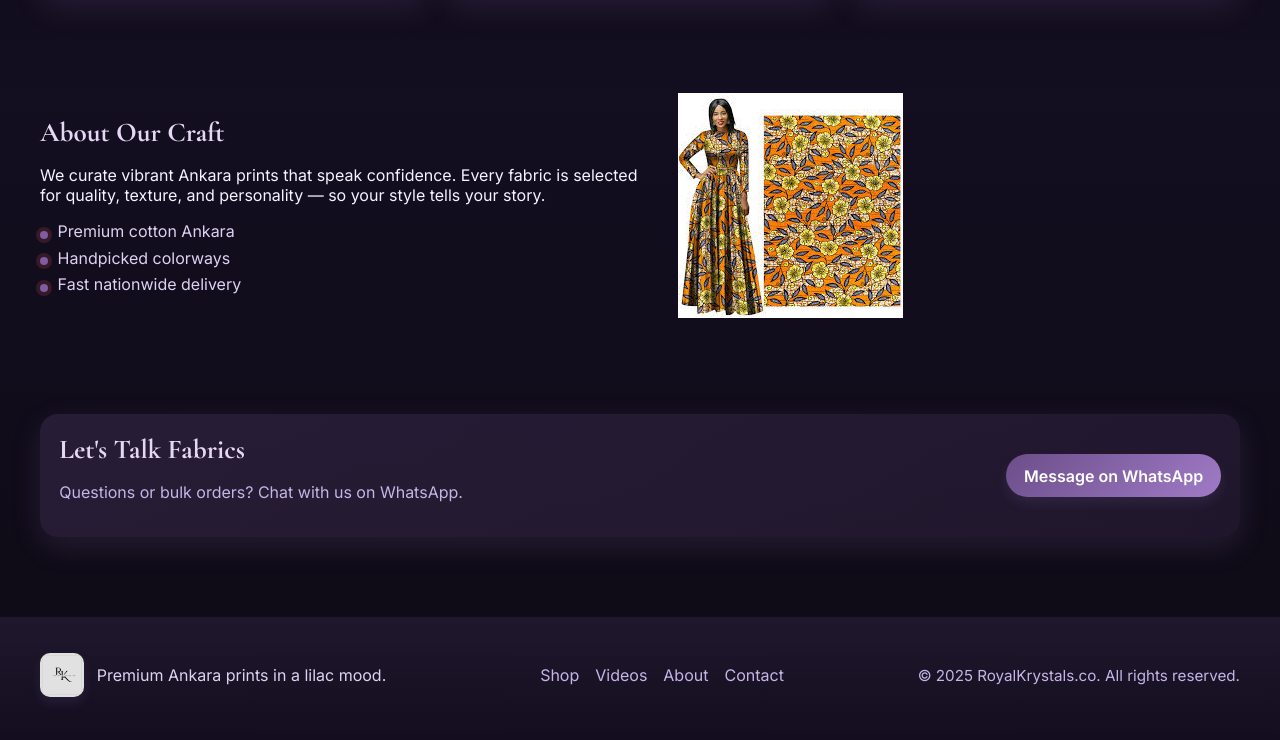
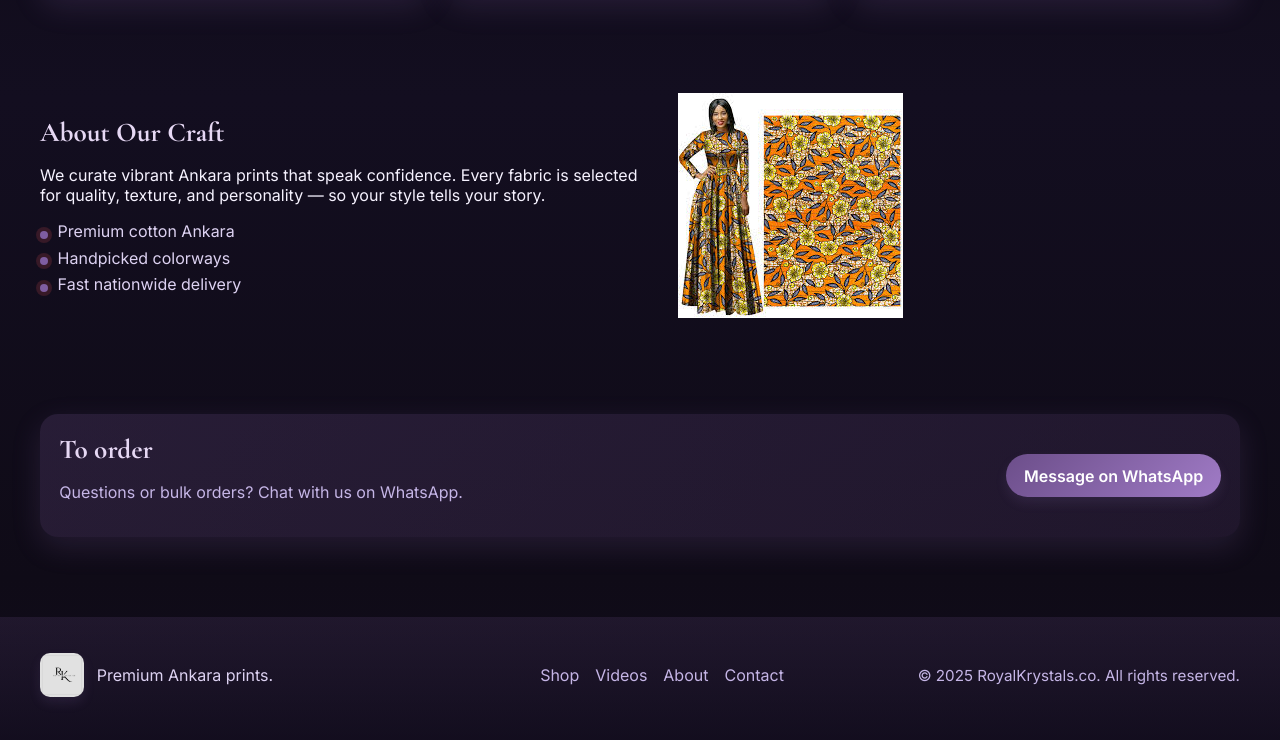
Before and after one commit to Akinloye3264/Tolu-s-website, a plain HTML site: page index.html in a window 1280 px wide. Shown: the part 2622-3362 px from the top of the page. Drawn offline with nearby package versions, Linux system fonts and the light colour scheme.

Commit message:
tolus website

```diff
--- a/index.html
+++ b/index.html
@@ -332,7 +332,7 @@
       <section id="contact" class="section contact">
         <div class="container contact-inner">
           <div>
-            <h2 class="section-title">Let's Talk Fabrics</h2>
+            <h2 class="section-title">To order</h2>
             <p class="muted">Questions or bulk orders? Chat with us on WhatsApp.</p>
           </div>
           <a class="btn btn-primary" href="https://wa.me/2348170254863?text=Hello%20Tolu%27s%20Ankara%20Boutique!%20I%27d%20love%20to%20order." target="_blank" rel="noopener">Message on WhatsApp</a>
@@ -344,7 +344,7 @@
       <div class="container footer-inner">
         <div class="footer-brand">
           <img src="WhatsApp Image 2025-08-09 at 23.04.17_a34c23ee.jpg" alt="Logo" />
-          <p>Premium Ankara prints in a lilac mood.</p>
+          <p>Premium Ankara prints.</p>
         </div>
         <div class="footer-links">
           <a href="#shop">Shop</a>
```
